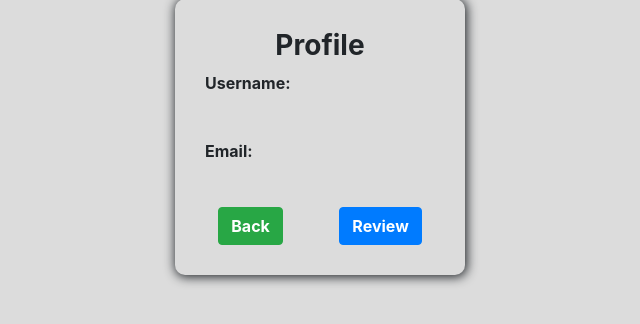
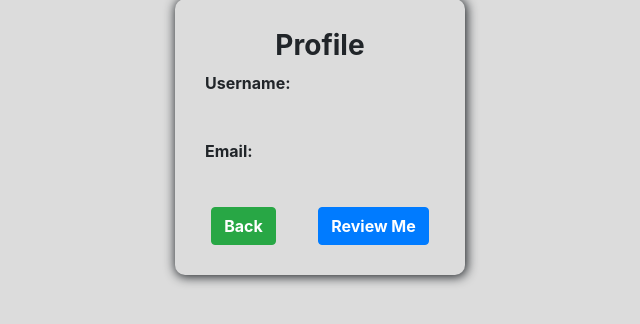
Before and after one commit to melvilleng/bnsmarketplace, a Flask app: a page that uses templates/userprofile.template.html in a window 1280 px wide. Shown: the part 197-521 px from the top of the page, without its empty margins (320-960 px from the left). Run offline with Flask 2, Linux system fonts and the light colour scheme; data that the repository does not hold is empty; some libraries are stand-ins or nearby versions; some web fonts are replaced.

Commit message:
change button text on review

```diff
--- a/templates/oneproductpage.template.html
+++ b/templates/oneproductpage.template.html
@@ -26,7 +26,7 @@
                         </h5>
                         <div class="row" style="justify-content:space-around;">
                         <a type="button" class="btn btn-success" href="{{url_for('show_product')}}"><b>Back</b></a>
-                        <a type="button" class="btn btn-primary" href="{{url_for('userprofile',username=oneproductpage.username)}}"><b>Contact</b></a>
+                        <a type="button" class="btn btn-primary" href="{{url_for('userprofile',username=oneproductpage.username)}}"><b>Contact Seller</b></a>
                         </div>
 
 
--- a/templates/userprofile.template.html
+++ b/templates/userprofile.template.html
@@ -16,7 +16,7 @@
             </div>
             <div class="row" style="justify-content:space-around;">
             <a type="button" class="btn btn-success" href="{{url_for('show_product')}}"><b>Back</b></a>
-            <a type="button" class="btn btn-primary" href="{{url_for('review',username=user.username)}}"><b>Review</b></a>
+            <a type="button" class="btn btn-primary" href="{{url_for('review',username=user.username)}}"><b>Review Me</b></a>
             </div>
             </form>
         </div>
```
